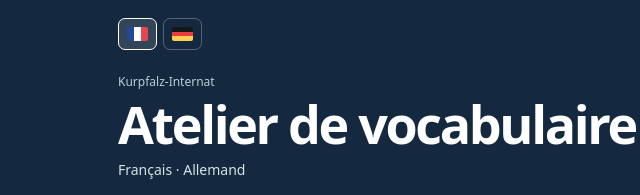
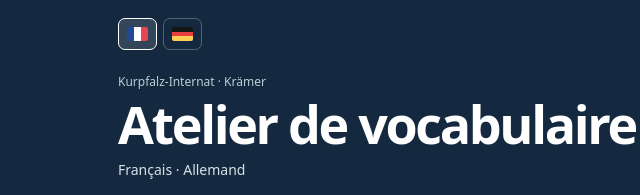
Before and after one commit to justuskraemer-kpi/7F-Vocabulaire, a plain HTML site: page index.html in a window 1280 px wide. Shown: the top 195 px of the page, 72-712 px from the left. Drawn offline with Linux system fonts and the light colour scheme.

Commit message:
Add files via upload

```diff
--- a/index.html
+++ b/index.html
@@ -150,7 +150,7 @@ button.option.good, button.option.bad { opacity: 1; }
       <button type="button" data-language="fr" lang="fr" aria-label="Français" aria-pressed="true"><span class="flag fr" aria-hidden="true"></span></button>
       <button type="button" data-language="de" lang="de" aria-label="Deutsch" aria-pressed="false"><span class="flag de" aria-hidden="true"></span></button>
     </div>
-    <div class="school">Kurpfalz-Internat</div>
+    <div class="school">Kurpfalz-Internat · Krämer</div>
     <h1 data-fr="Atelier de vocabulaire" data-de="Vokabeltrainer">Atelier de vocabulaire</h1>
     <div class="language-pair" data-fr="Français · Allemand" data-de="Französisch · Deutsch">Français · Allemand</div>
     <nav class="classes" data-aria-fr="Classes" data-aria-de="Klassen">
```
